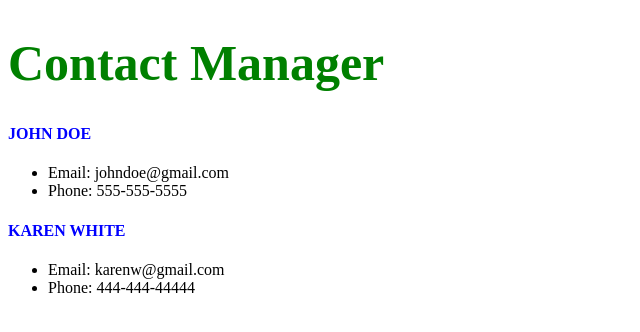
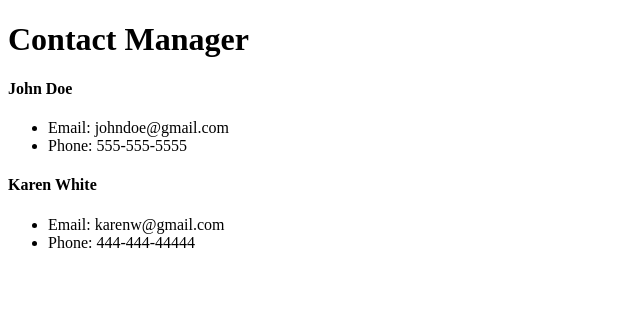
Before and after one commit to Galiant/contact-manager, a React (Create React App) app: page / in a window 1280 px wide. Shown: the top 332 px of the page, without its empty margins (0-640 px from the left). Built offline with nearby package versions, Linux system fonts and the light colour scheme.

Commit message:
Removing example code for CSS

```diff
--- a/src/components/Contact.js
+++ b/src/components/Contact.js
@@ -1,6 +1,5 @@
 import React, { Component } from 'react';
 import PropTypes from 'prop-types';
-import './contact.css';
 
 class Contact extends Component {
   render() {
--- a/src/components/Header.js
+++ b/src/components/Header.js
@@ -5,7 +5,7 @@ const Header = (props) => {
   const { branding } = props;
   return (
     <div>
-      <h1 style={headingStyle}>{branding}</h1>
+      <h1>{branding}</h1>
     </div>
   );
 };
@@ -18,9 +18,4 @@ Header.propTypes = {
   branding: PropTypes.string.isRequired
 };
 
-const headingStyle = {
-  color: 'green',
-  fontSize: '50px'
-};
-
 export default Header;
```
